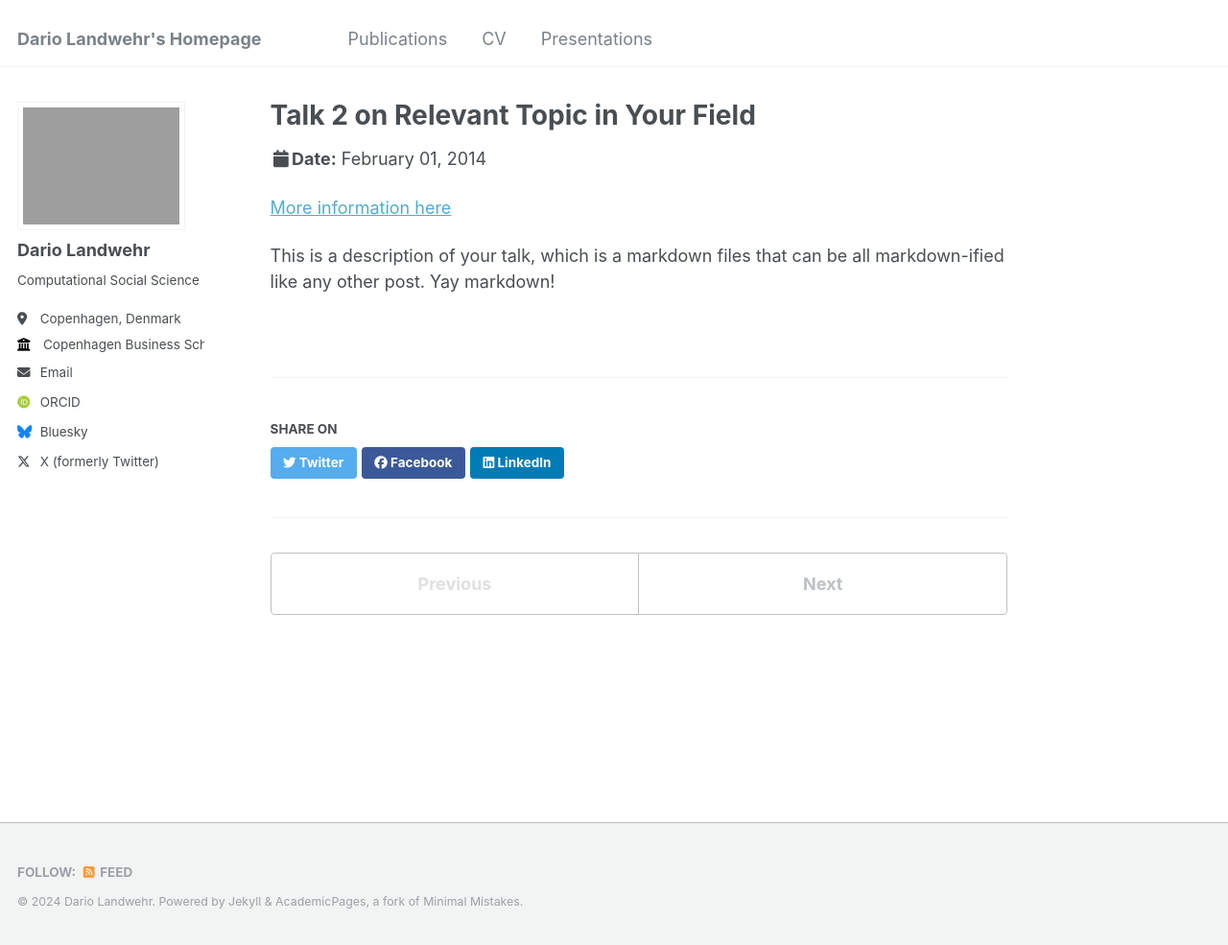
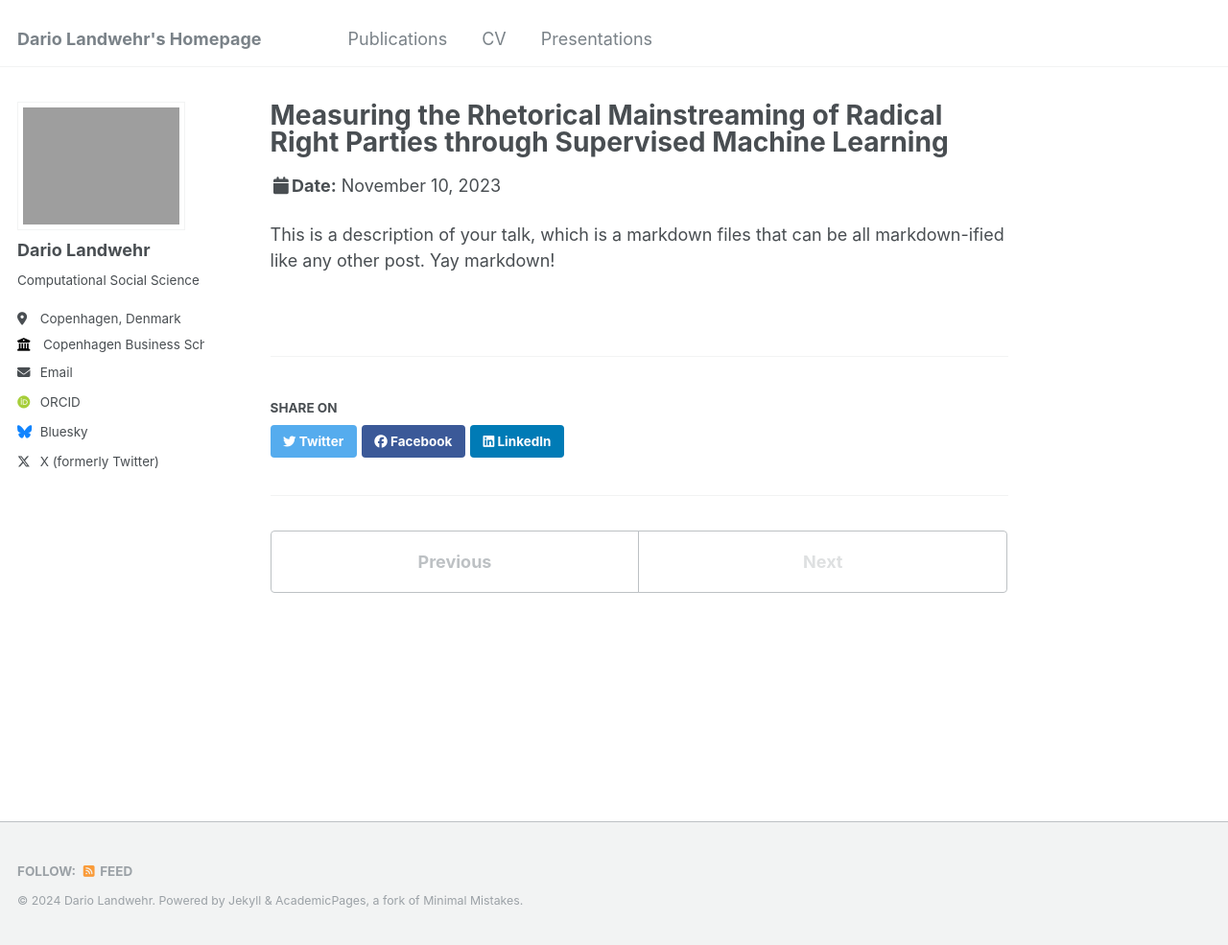
Before and after one commit to DarioLandwehr/DarioLandwehr.github.io, a Jekyll site: the page built from _talks/2014-02-01-talk-2.md, in a window 1280 px wide and 985 px high. Shown: the whole window at 96% size. Built offline with Jekyll 4.4.1, drawn with Linux system fonts in a browser that asks for light colours; some web fonts are replaced.

Commit message:
Update 2014-02-01-talk-2.md

```diff
--- a/_talks/2014-02-01-talk-2.md
+++ b/_talks/2014-02-01-talk-2.md
@@ -1,13 +1,12 @@
 ---
-title: "Talk 2 on Relevant Topic in Your Field"
+title: "Measuring the Rhetorical Mainstreaming of Radical Right Parties through Supervised Machine Learning"
 collection: talks
 type: "Talk"
 permalink: /talks/2014-02-01-talk-2
-venue: "London School of Testing"
-date: 2014-02-01
-location: "London, UK"
+venue: "Copenhagen Center for Social Data Science"
+date: 2023-11-10
+location: "Copenhagen, DK"
 ---
 
-[More information here](http://example2.com)
 
 This is a description of your talk, which is a markdown files that can be all markdown-ified like any other post. Yay markdown!
```
